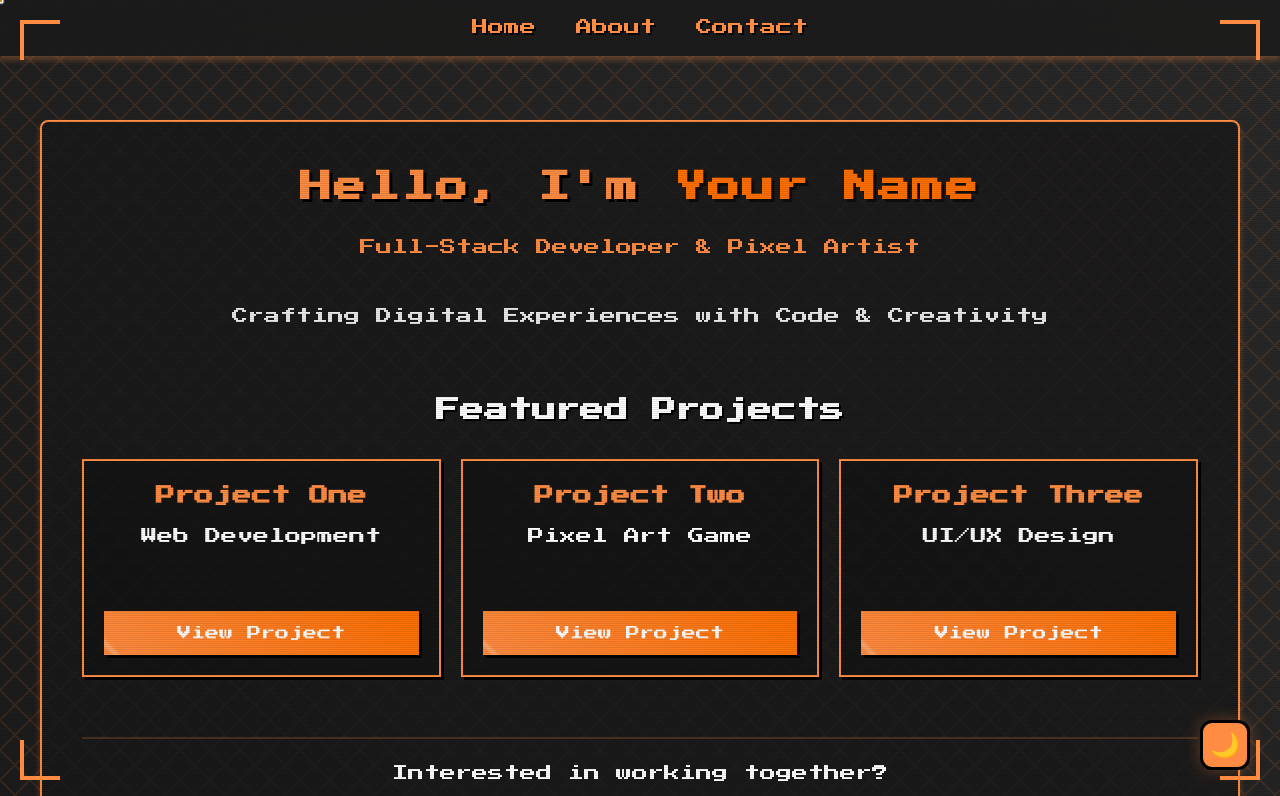
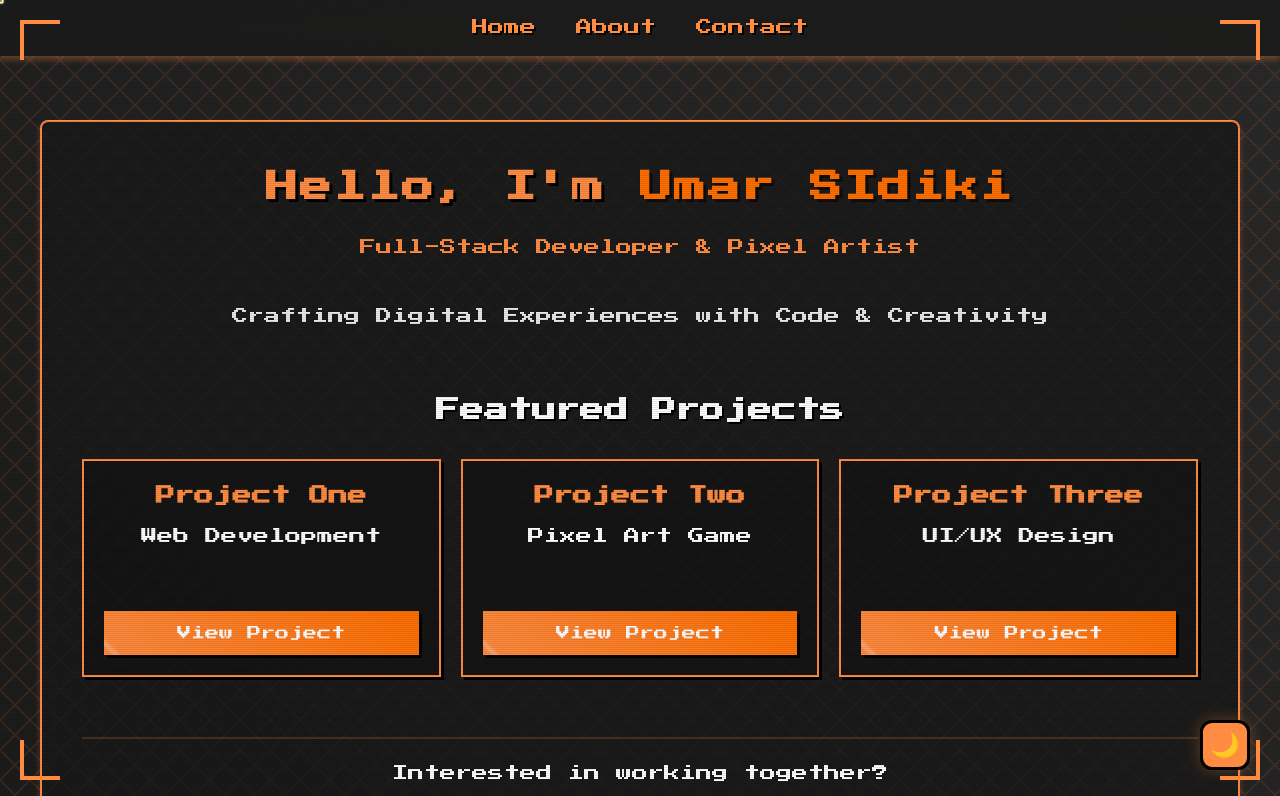
Before and after one commit to UmarSidiki/me, a plain HTML site: page index.html in a window 1280 px wide. Shown: the top 796 px of the page. Drawn offline with nearby package versions, Linux system fonts and the light colour scheme.

Commit message:
Update hero section with name change to Umar Sidiki

```diff
--- a/index.html
+++ b/index.html
@@ -24,7 +24,7 @@
       <section id="home" class="page active">
         <div class="content-wrapper">
           <div class="hero-section">
-            <h1>Hello, I'm <span class="highlight">Your Name</span></h1>
+            <h1>Hello, I'm <span class="highlight">Umar SIdiki</span></h1>
             <p class="title">Full-Stack Developer & Pixel Artist</p>
             <p class="tagline">Crafting Digital Experiences with Code & Creativity</p>
           </div>
```
